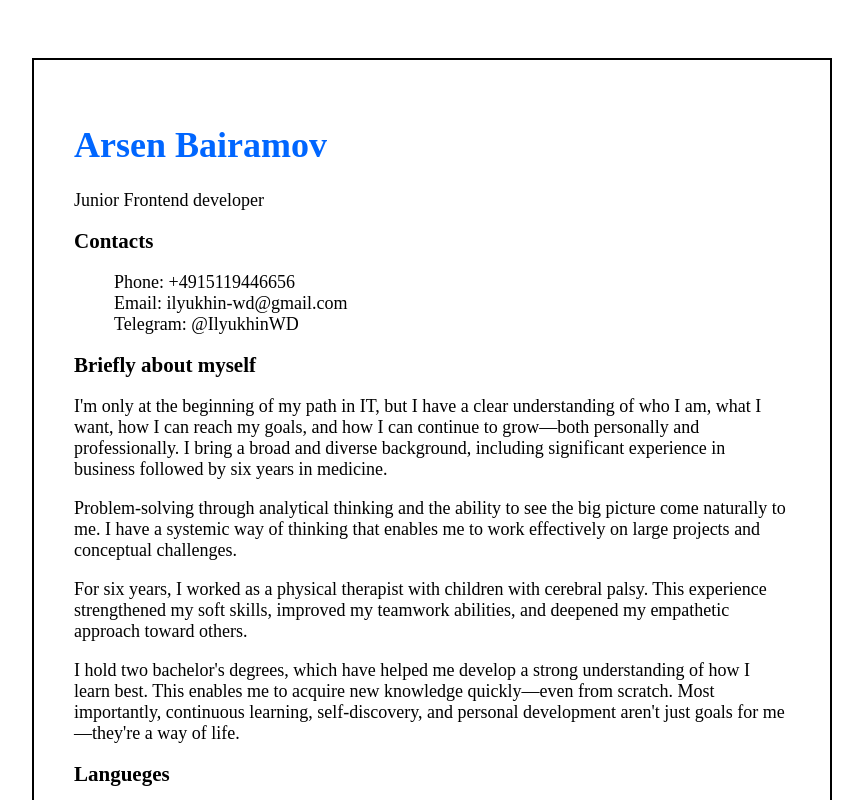
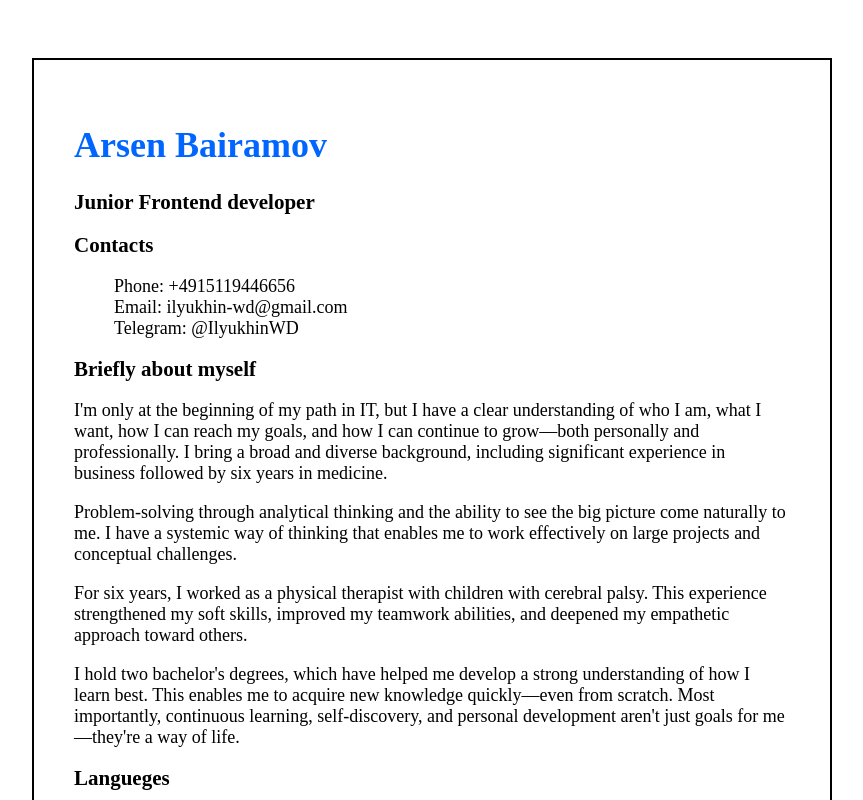
Before and after one commit to Ilyukhin-wd/rsschool-cv, a plain HTML site: page index.html in a window 1280 px wide. Shown: the top 800 px of the page, without its empty margins (208-1071 px from the left). Drawn offline with Linux system fonts and the light colour scheme.

Commit message:
feat:update index.html

```diff
--- a/index.html
+++ b/index.html
@@ -8,7 +8,7 @@
   <div class="cv-container">
   </head>
   <h1>Arsen Bairamov</h1>
-  <p>Junior Frontend developer</p>
+  <h2>Junior Frontend developer</h2>
   <div>
     <body>
     <section class="Contacts">
```
